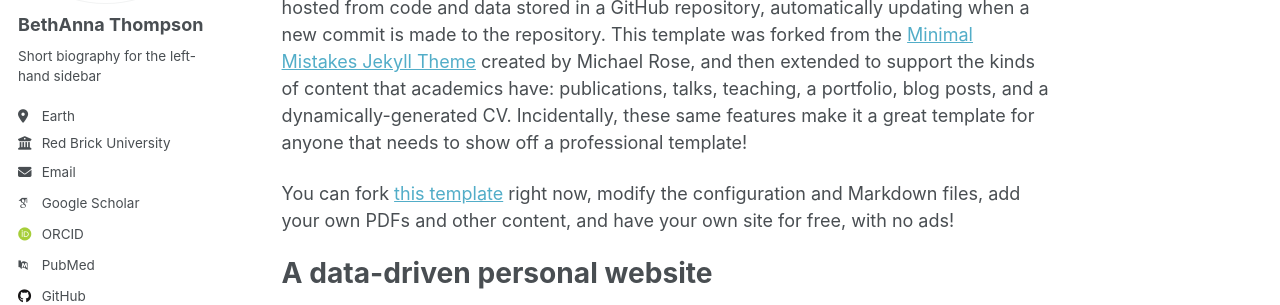
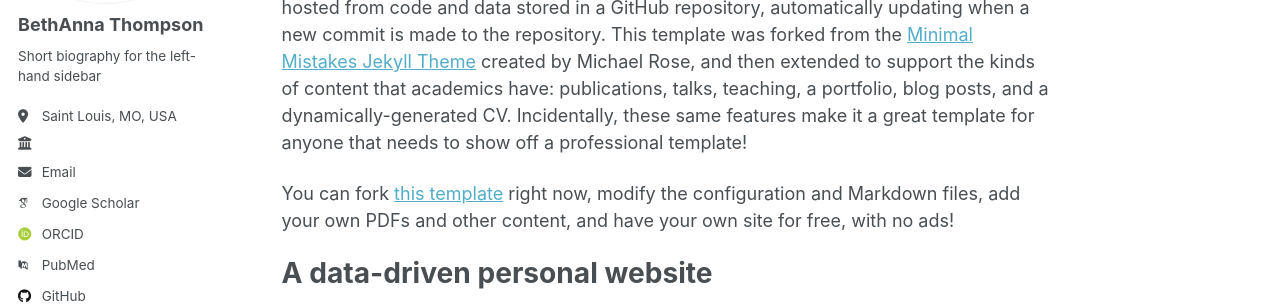
Before and after one commit to BethAnna/BethAnna.github.io, a Jekyll site: the page built from _pages/about.md, in a window 1280 px wide. Shown: the part 229-534 px from the top of the page. Built offline with Jekyll 4.4.1, drawn with Linux system fonts in a browser that asks for light colours; some web fonts are replaced; a script that is not in the unit is left out.

Commit message:
Update _config.yml

```diff
--- a/_config.yml
+++ b/_config.yml
@@ -26,10 +26,10 @@ author:
   name             : "BethAnna Thompson"
   pronouns         : # example: "she/her"
   bio              : "Short biography for the left-hand sidebar"
-  location         : "Earth"
-  employer         : "Red Brick University"
+  location         : "Saint Louis, MO, USA"
+  employer         : ""
   uri              : # URL
-  email            : "none@example.org"
+  email            : "bethannajones@wustl.edu"
 
   # Academic websites
   academia         : # URL
```
